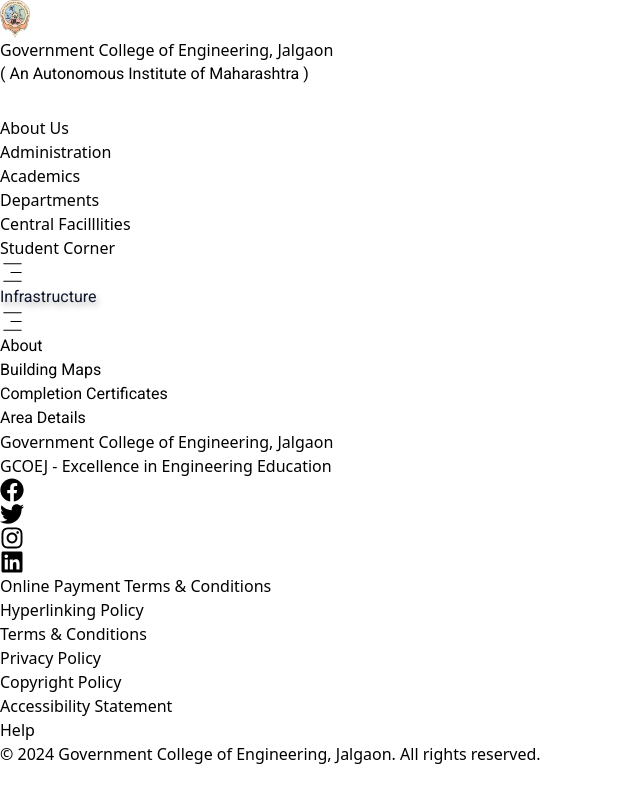
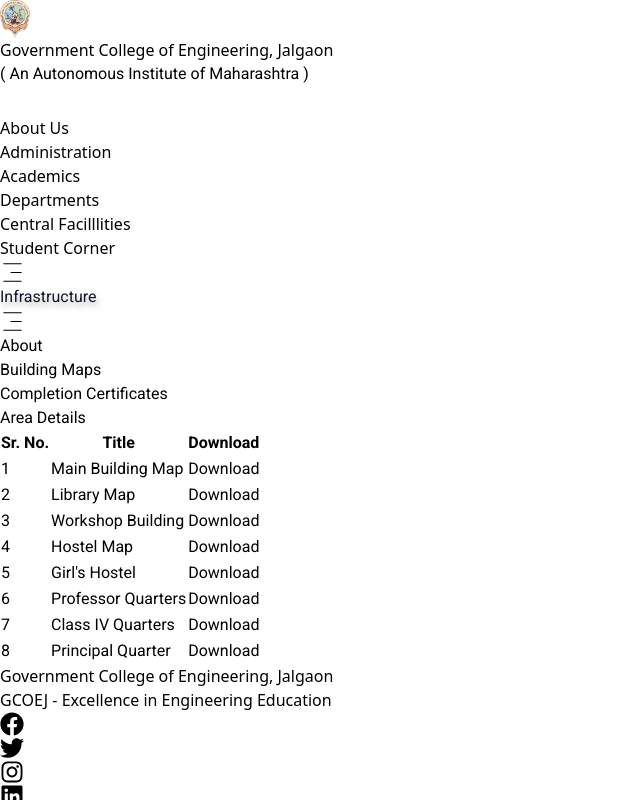
Before and after one commit to harshadhatagale/gcoej-web, a Next.js app: page /infrastructure in a window 1280 px wide. Both pictures are taken after a click on the item "Building Maps". Shown: the top 800 px of the page, without its empty margins (0-640 px from the left). Built offline with nearby package versions, Linux system fonts and the light colour scheme.

Commit message:
About us page

```diff
--- a/src/app/infrastructure/page.jsx
+++ b/src/app/infrastructure/page.jsx
@@ -31,6 +31,77 @@
           </p>
         </section>
       )}
+      {activeTab === "Building Maps" && (
+        <section className='mt-5'>
+          <div className="w-full overflow-x-scroll">
+            <table className='my-3 min-w-full border-collapse border border-gray-300 rounded-lg shadow-lg'>
+              <thead>
+                <tr className='bg-blue-600 text-white'>
+                  <th className='border-r border-blue-700 px-6 py-4 text-left font-bold'>Sr. No.</th>
+                  <th className='border-r border-blue-700 px-6 py-4 text-left font-bold'>Title</th>
+                  <th className='border-r border-blue-700 px-6 py-4 text-left font-bold'>Download</th>
+                </tr>
+              </thead>
+              <tbody>
+                <tr class="bg-white hover:bg-blue-50">
+                  <td className='border-r border-gray-300 px-6 py-4'>1</td>
+                  <td className='border-r border-gray-300 px-6 py-4'>Main Building Map</td>
+                  <td className='border-r border-gray-300 px-6 py-4'>Download</td>
+                </tr>
+                <tr class="bg-white hover:bg-blue-50">
+                  <td className='border-r border-gray-300 px-6 py-4'>2</td>
+                  <td className='border-r border-gray-300 px-6 py-4'>Library Map</td>
+                  <td className='border-r border-gray-300 px-6 py-4'>Download</td>
+                </tr>
+                <tr class="bg-white hover:bg-blue-50">
+                  <td className='border-r border-gray-300 px-6 py-4'>3</td>
+                  <td className='border-r border-gray-300 px-6 py-4'>Workshop Building</td>
+                  <td className='border-r border-gray-300 px-6 py-4'>Download</td>
+                </tr>
+                <tr class="bg-white hover:bg-blue-50">
+                  <td className='border-r border-gray-300 px-6 py-4'>4</td>
+                  <td className='border-r border-gray-300 px-6 py-4'>Hostel Map</td>
+                  <td className='border-r border-gray-300 px-6 py-4'>Download</td>
+                </tr>
+                <tr class="bg-white hover:bg-blue-50">
+                  <td className='border-r border-gray-300 px-6 py-4'>5</td>
+                  <td className='border-r border-gray-300 px-6 py-4'>Girl's Hostel</td>
+                  <td className='border-r border-gray-300 px-6 py-4'>Download</td>
+                </tr>
+                <tr class="bg-white hover:bg-blue-50">
+                <td className='border-r border-gray-300 px-6 py-4'>6</td>
+                  <td className='border-r border-gray-300 px-6 py-4'>Professor Quarters</td>
+                  <td className='border-r border-gray-300 px-6 py-4'>Download</td>
+                </tr>
+                <tr class="bg-white hover:bg-blue-50">
+                <td className='border-r border-gray-300 px-6 py-4'>7</td>
+                  <td className='border-r border-gray-300 px-6 py-4'>Class IV Quarters</td>
+                  <td className='border-r border-gray-300 px-6 py-4'>Download</td>
+                </tr>
+                <tr class="bg-white hover:bg-blue-50">
+                <td className='border-r border-gray-300 px-6 py-4'>8</td>
+                  <td className='border-r border-gray-300 px-6 py-4'>Principal Quarter</td>
+                  <td className='border-r border-gray-300 px-6 py-4'>Download</td>
+                </tr>
+              </tbody>
+            </table>
+          </div>
+        </section>
+      )}
+      {activeTab === "Completion Certificates" && (
+        <section className='mt-5'>
+          <p className='tracking-wider'>
+            The college was established in 1996. Since then, the adequate availability of physical infrastructure was duly identified and has been planned and constructed accordingly. Every department is provided with built-up space as per the requirements of AICTE in the form of classrooms, laboratories, tutorial and seminar rooms, staff rooms, and departmental library. In addition, there are central facilities in the form of a library, computing facilities, and student recreational facilities. Allied areas in the form of hostels and a mess cater to the needs of students. The campus also provides appropriate parking facilities for two-wheeler and four-wheeler vehicles.
+          </p>
+        </section>
+      )}
+      {activeTab === "Area Details" && (
+        <section className='mt-5'>
+          <p className='tracking-wider'>
+            The college was established in 1996. Since then, the adequate availability of physical infrastructure was duly identified and has been planned and constructed accordingly. Every department is provided with built-up space as per the requirements of AICTE in the form of classrooms, laboratories, tutorial and seminar rooms, staff rooms, and departmental library. In addition, there are central facilities in the form of a library, computing facilities, and student recreational facilities. Allied areas in the form of hostels and a mess cater to the needs of students. The campus also provides appropriate parking facilities for two-wheeler and four-wheeler vehicles.
+          </p>
+        </section>
+      )}
     </>
   );
 }
--- a/src/components/UI/Sidebar.jsx
+++ b/src/components/UI/Sidebar.jsx
@@ -7,7 +7,7 @@
     return (
         <aside className={`fixed sidenav top-16 select-none h-full left-0 bg-white lg:w-52 md:w-full w-full py-5 px-4 ${toggleNav ? "translate-x-0" : "-translate-x-full"}`}>
             <CiMenuFries className='mb-3 ml-2 cursor-pointer' size={25} onClick={() => setToggleNav(false)} />
-            <ul>
+            <ul className='flex flex-col space-y-4'>
                 {tabs.map((tab) => (
                     <li
                         key={tab}
@@ -15,7 +15,7 @@
                             setToggleNav(false);
                             setActiveTab(tab);
                         }}
-                        className={`hover:bg-blue-600 flex flex-col space-y-7 justify-center items-start px-2 py-2 rounded-md cursor-pointer hover:text-white ${activeTab === tab ? "bg-blue-600 text-white" : ""}`}
+                        className={`hover:bg-blue-600 justify-center items-start px-2 py-2 rounded-md cursor-pointer hover:text-white ${activeTab === tab ? "bg-blue-600 text-white" : ""}`}
                     >
                         {tab}
                     </li>
```
Lines whose indentation alone changed are shown as unchanged.
